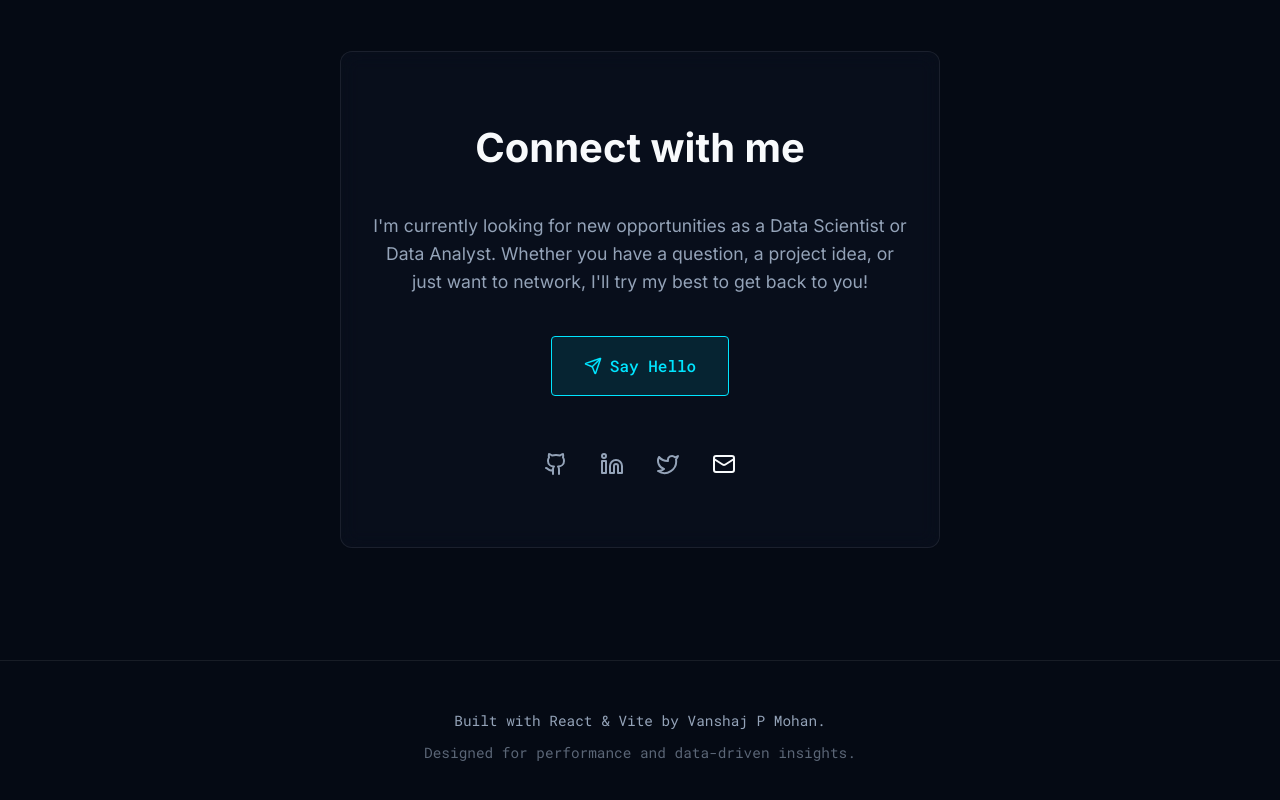
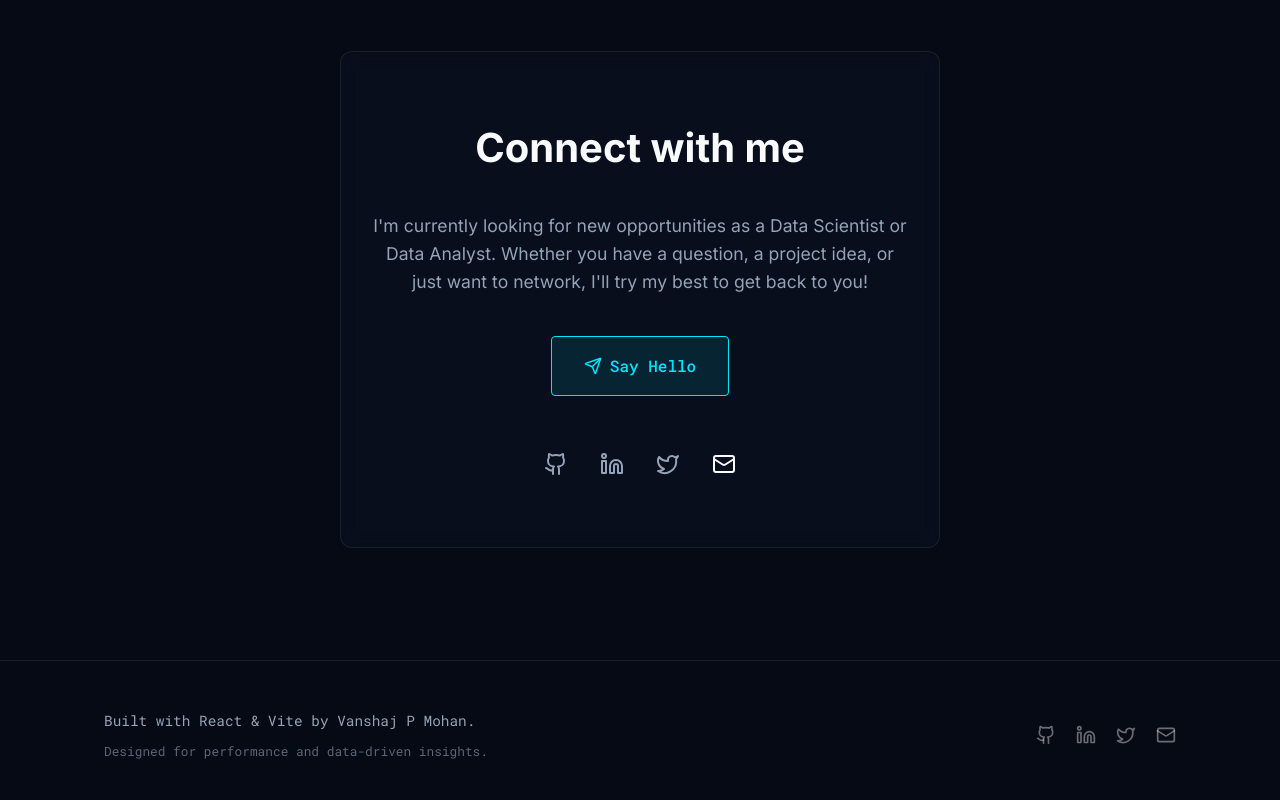
Before and after one commit to Vanshaj14Mohan/Portfolio, a React (Vite) app: page / in a window 1280 px wide. Shown: the part 5366-6166 px from the top of the page. Built offline with nearby package versions, Linux system fonts and the light colour scheme.

Commit message:
Portfolio

```diff
--- a/src/components/Footer.css
+++ b/src/components/Footer.css
@@ -1,18 +1,53 @@
 .footer-section {
   padding: 3rem 0;
-  text-align: center;
   border-top: 1px solid var(--border-color);
   margin-top: 5rem;
 }
 
-.footer-content p {
+.footer-content {
+  display: flex;
+  justify-content: space-between;
+  align-items: center;
+  flex-wrap: wrap;
+  gap: 2rem;
+}
+
+.footer-text-group p {
   color: var(--text-secondary);
   font-family: var(--mono-font);
   font-size: 0.9rem;
   margin-bottom: 0.5rem;
 }
 
-.footer-subtext {
+.footer-text-group .footer-subtext {
   font-size: 0.8rem;
   opacity: 0.6;
+  margin-bottom: 0;
 }
+
+.footer-socials {
+  display: flex;
+  align-items: center;
+  gap: 1.25rem;
+}
+
+.footer-socials a {
+  color: rgba(255, 255, 255, 0.4);
+  transition: all 0.3s ease;
+  display: flex;
+  justify-content: center;
+  align-items: center;
+}
+
+.footer-socials a:hover {
+  color: var(--primary-color);
+  transform: translateY(-3px);
+}
+
+@media (max-width: 768px) {
+  .footer-content {
+    flex-direction: column;
+    text-align: center;
+    gap: 1.5rem;
+  }
+}
--- a/src/components/Footer.jsx
+++ b/src/components/Footer.jsx
@@ -1,12 +1,30 @@
 import React from 'react';
+import { Github, Linkedin, Twitter, Mail } from 'lucide-react';
 import './Footer.css';
 
 const Footer = () => {
   return (
     <footer className="footer-section">
       <div className="container footer-content">
-        <p>Built with React & Vite by Vanshaj P Mohan.</p>
-        <p className="footer-subtext">Designed for performance and data-driven insights.</p>
+        <div className="footer-text-group">
+          <p>Built with React & Vite by Vanshaj P Mohan.</p>
+          <p className="footer-subtext">Designed for performance and data-driven insights.</p>
+        </div>
+
+        <div className="footer-socials">
+          <a href="https://github.com/Vanshaj14Mohan" target="_blank" rel="noreferrer" aria-label="GitHub">
+            <Github size={20} />
+          </a>
+          <a href="https://www.linkedin.com/in/vanshajpmohan/" target="_blank" rel="noreferrer" aria-label="LinkedIn">
+            <Linkedin size={20} />
+          </a>
+          <a href="https://x.com/VanshajKum1406" target="_blank" rel="noreferrer" aria-label="Twitter">
+            <Twitter size={20} />
+          </a>
+          <a href="mailto:vanshajkumar145@gmail.com" aria-label="Mail">
+            <Mail size={20} />
+          </a>
+        </div>
       </div>
     </footer>
   );
```
